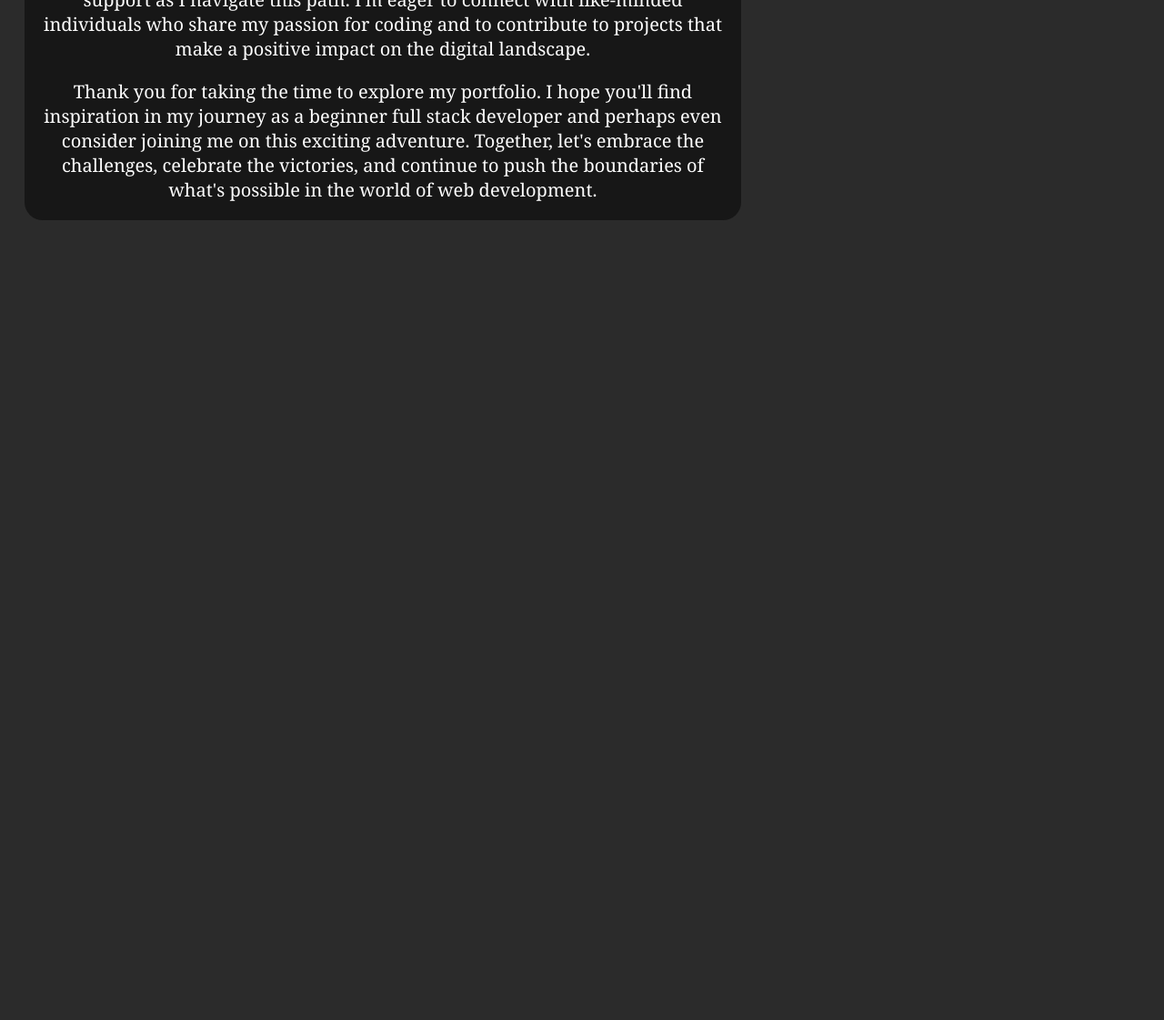
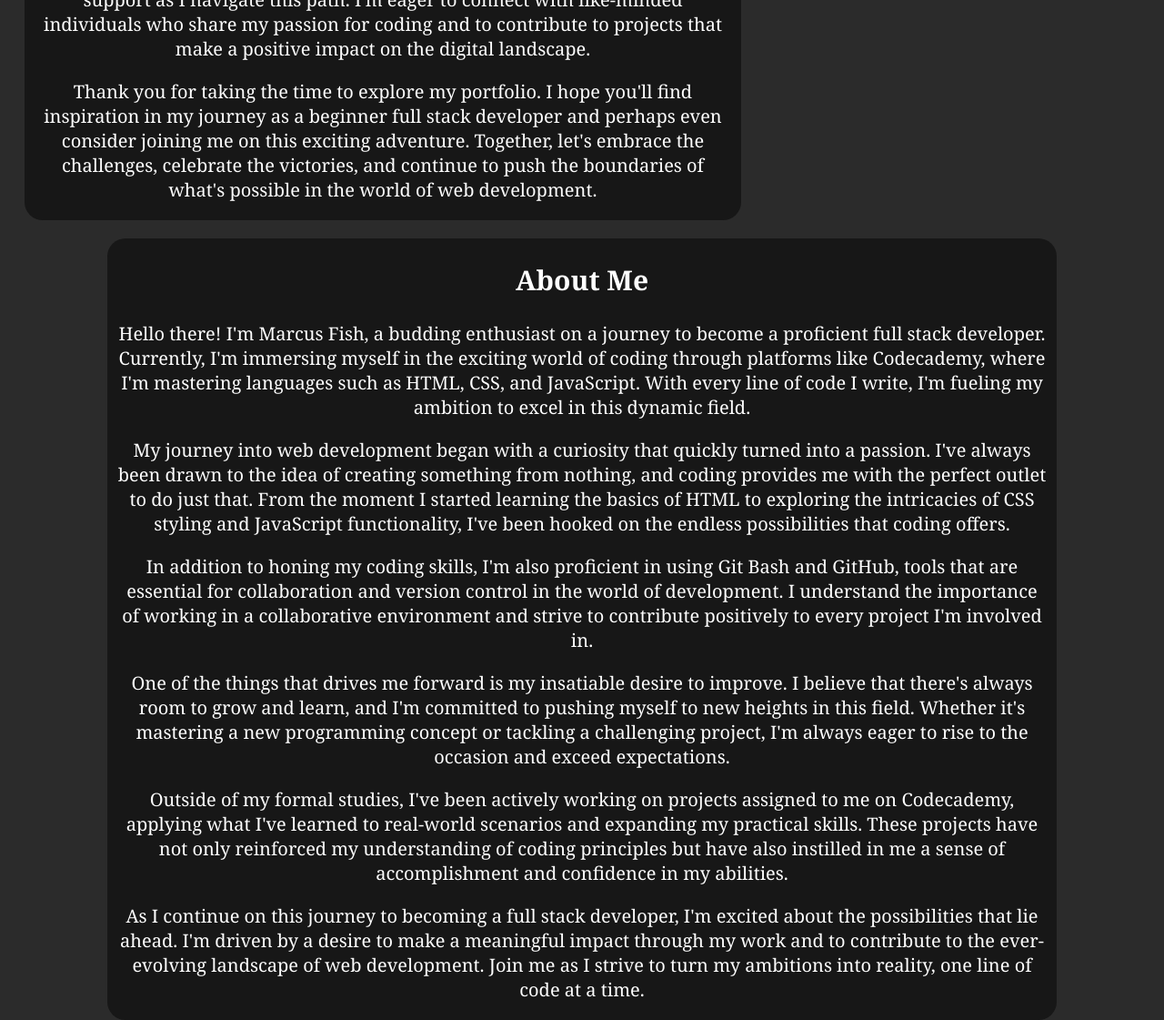
Before and after one commit to fishmarcus/portfolioWebsiteCodecademy, a plain HTML site: page index.html in a window 1280 px wide. Shown: the part 1352-2473 px from the top of the page at 91% size. Before the commit the page ends 1594 px from the top, so only its background shows below. Drawn offline with Linux system fonts and the light colour scheme.

Commit message:
about me section

```diff
--- a/css/style.css
+++ b/css/style.css
@@ -103,6 +103,7 @@ nav ul li a{
     align-items: center;
     justify-content: space-around;
     margin-top: 500px;
+    height: fit-content;
 }
 
 .welcome-text {
@@ -122,15 +123,42 @@ nav ul li a{
 }
 
 .Welcome-image {
+    margin-top: 20px;
     width: 30%;
     max-height: 650px;
 }
 
 .Welcome-image img {
-    margin-top: 20px;
     width: 100%;
     height: auto;
     max-height: 650px;
     max-width: 520px;
     border-radius: 10px;
 }
+
+/*About me */
+
+.about-me {
+    color: white;
+    text-align: center;
+    font-family: Cambria, Cochin, Georgia, Times, 'Times New Roman', serif;
+    display: flex;
+    align-items: center;
+    justify-content: space-around;
+    margin-top: 20px;
+}
+
+.about-me div {
+    width: 80%;
+    background-color: rgba(10, 10, 10, 0.61);
+    border-radius: 20px;
+    padding: 0px 10px;
+}
+
+.about-me h2 {
+    font-size: 30px;
+}
+
+.about-me p {
+    font-size: 20px;
+}
--- a/index.html
+++ b/index.html
@@ -40,6 +40,17 @@
                 <img src="media/welcome.jpg" alt="laptop with code">
             </div>
         </div>
+        <div class="about-me">
+            <div>
+                <h2>About Me</h2>
+                <p>Hello there! I'm Marcus Fish, a budding enthusiast on a journey to become a proficient full stack developer. Currently, I'm immersing myself in the exciting world of coding through platforms like Codecademy, where I'm mastering languages such as HTML, CSS, and JavaScript. With every line of code I write, I'm fueling my ambition to excel in this dynamic field.</p>
+                <p>My journey into web development began with a curiosity that quickly turned into a passion. I've always been drawn to the idea of creating something from nothing, and coding provides me with the perfect outlet to do just that. From the moment I started learning the basics of HTML to exploring the intricacies of CSS styling and JavaScript functionality, I've been hooked on the endless possibilities that coding offers.</p>
+                <p>In addition to honing my coding skills, I'm also proficient in using Git Bash and GitHub, tools that are essential for collaboration and version control in the world of development. I understand the importance of working in a collaborative environment and strive to contribute positively to every project I'm involved in.</p>
+                <p>One of the things that drives me forward is my insatiable desire to improve. I believe that there's always room to grow and learn, and I'm committed to pushing myself to new heights in this field. Whether it's mastering a new programming concept or tackling a challenging project, I'm always eager to rise to the occasion and exceed expectations.</p>
+                <p>Outside of my formal studies, I've been actively working on projects assigned to me on Codecademy, applying what I've learned to real-world scenarios and expanding my practical skills. These projects have not only reinforced my understanding of coding principles but have also instilled in me a sense of accomplishment and confidence in my abilities.</p>
+                <p>As I continue on this journey to becoming a full stack developer, I'm excited about the possibilities that lie ahead. I'm driven by a desire to make a meaningful impact through my work and to contribute to the ever-evolving landscape of web development. Join me as I strive to turn my ambitions into reality, one line of code at a time.</p>
+            </div>
+        </div>
         <script src="scripts/script.js"></script>
     </main>
 </body>
```
